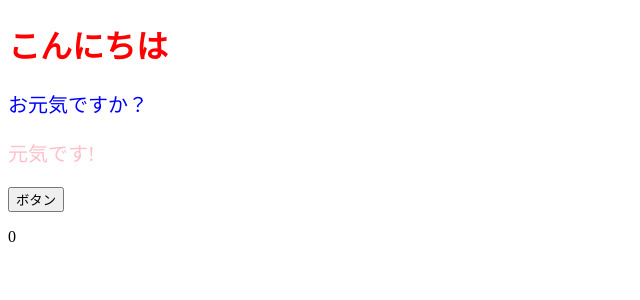
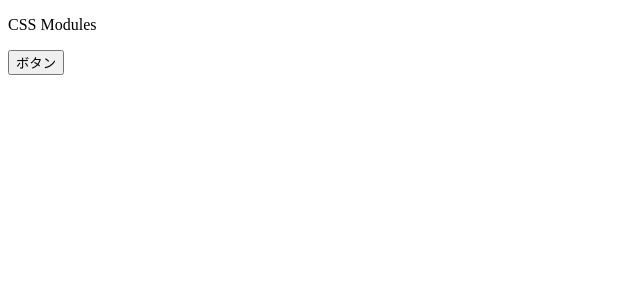
Before and after one commit to Mika-Tachikawa/React_2, a React (Create React App) app: page / in a window 1280 px wide. Shown: the top 300 px of the page, without its empty margins (0-640 px from the left). Built offline with nearby package versions, Linux system fonts and the light colour scheme.

Commit message:
コードの記述ファイルを変更

```diff
--- a/package.json
+++ b/package.json
@@ -6,6 +6,7 @@
     "@testing-library/jest-dom": "^5.17.0",
     "@testing-library/react": "^13.4.0",
     "@testing-library/user-event": "^13.5.0",
+    "node-sass": "^9.0.0",
     "react": "^18.2.0",
     "react-dom": "^18.2.0",
     "react-scripts": "5.0.1",
--- a/src/App.jsx
+++ b/src/App.jsx
@@ -23,25 +23,38 @@
 //}
 
 //export default App;
-import { useState } from "react";
-import { ColoredMessage } from "./components/ColoredMessage";
+
+
+
+//import { ColoredMessage } from "./components/ColoredMessage";
+
+//export const App = () => {
+  //console.log("レンダリング");
+  //const [num,setNum] = useState(0);
+
+  //const onClickButton = () => {
+    //setNum(num + 1);
+  //};
+
+  //return (
+    //<>
+      //<h1 style={{ color: "red" }}>こんにちは</h1>
+      //<ColoredMessage />
+      //<ColoredMessage color="blue">お元気ですか？</ColoredMessage>
+      //<ColoredMessage color="pink">元気です!</ColoredMessage>
+      //<button onClick={onClickButton}>ボタン</button>
+      //<p>{num}</p>
+    //</>
+  //);
+//};
+
+
 
 export const App = () => {
-  console.log("レンダリング");
-  const [num,setNum] = useState(0);
-
-  const onClickButton = () => {
-    setNum(num + 1);
-  };
-
   return (
-    <>
-      <h1 style={{ color: "red" }}>こんにちは</h1>
-      <ColoredMessage />
-      <ColoredMessage color="blue">お元気ですか？</ColoredMessage>
-      <ColoredMessage color="pink">元気です!</ColoredMessage>
-      <button onClick={onClickButton}>ボタン</button>
-      <p>{num}</p>
-    </>
+    <div>
+      <p>CSS Modules</p>
+      <button>ボタン</button>
+    </div>
   );
 };
```
Also changed, not shown: 2 other files (tests, documents, lock files or other folders).
